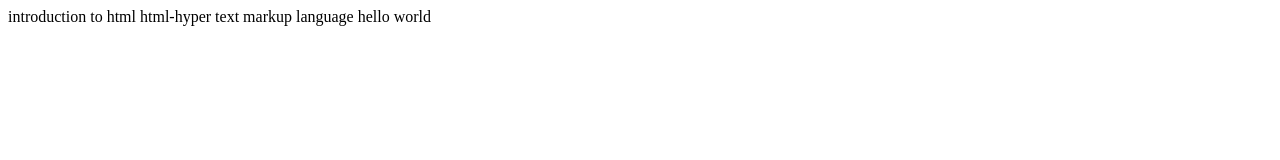
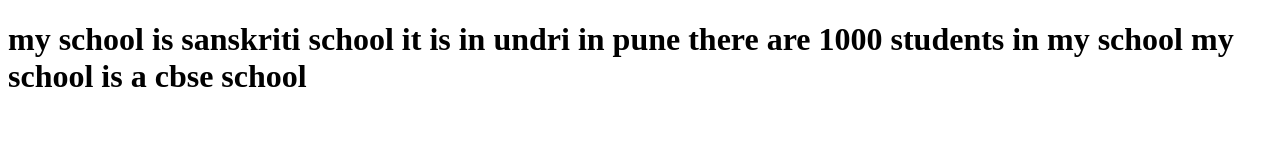
Before and after one commit to mrgargate04-art/Activities, a plain HTML site: page index.html in a window 1280 px wide. Drawn offline with Linux system fonts and the light colour scheme.

Commit message:
activity3

```diff
--- a/index.html
+++ b/index.html
@@ -3,11 +3,14 @@
 <head>
     <meta charset="UTF-8">
     <meta name="viewport" content="width=device-width, initial-scale=1.0">
-    <title>Structure of html</title>
+    <title>sanskriti school</title>
+
 </head>
 <body>
-    introduction to html
-    html-hyper text markup language
-    hello world
+<h1>my school is sanskriti school
+it is in undri in pune
+there are 1000 students in my school
+my school is a cbse school</h1>
+
 </body>
 </html>
```
